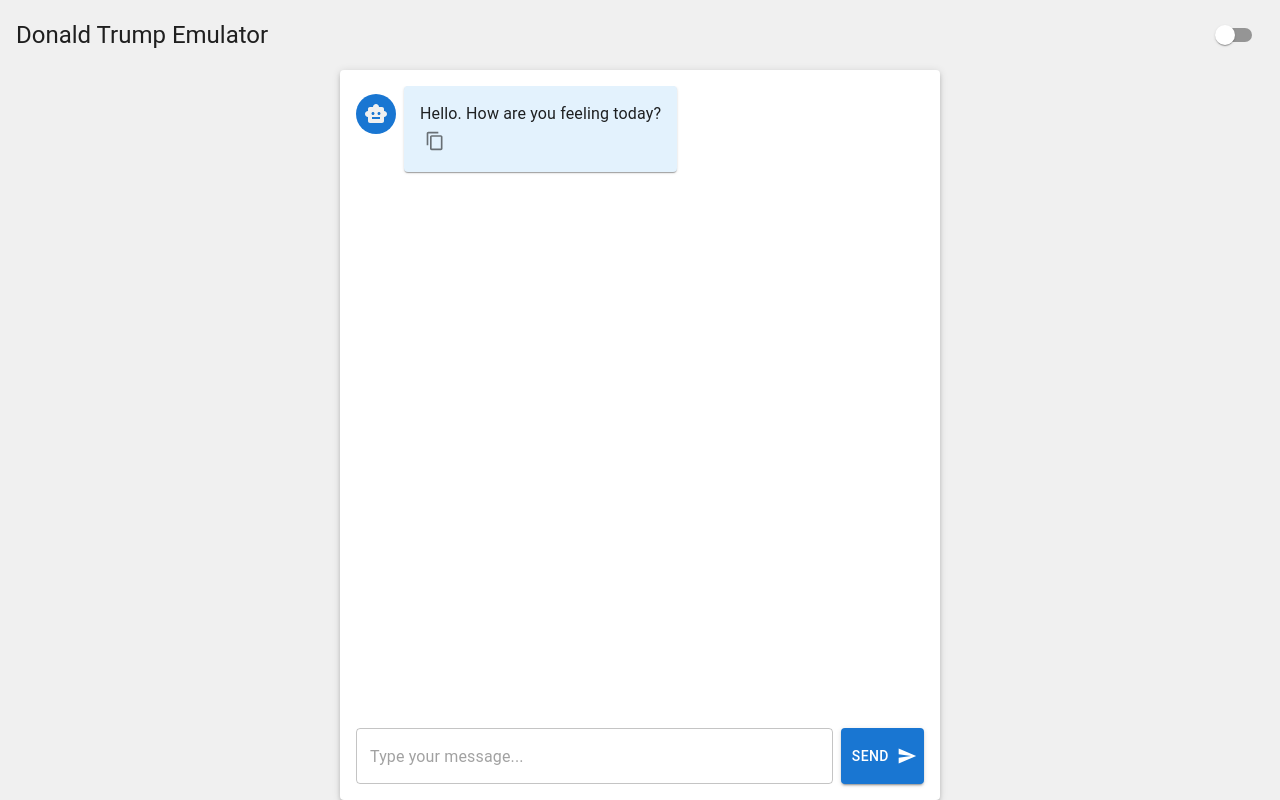
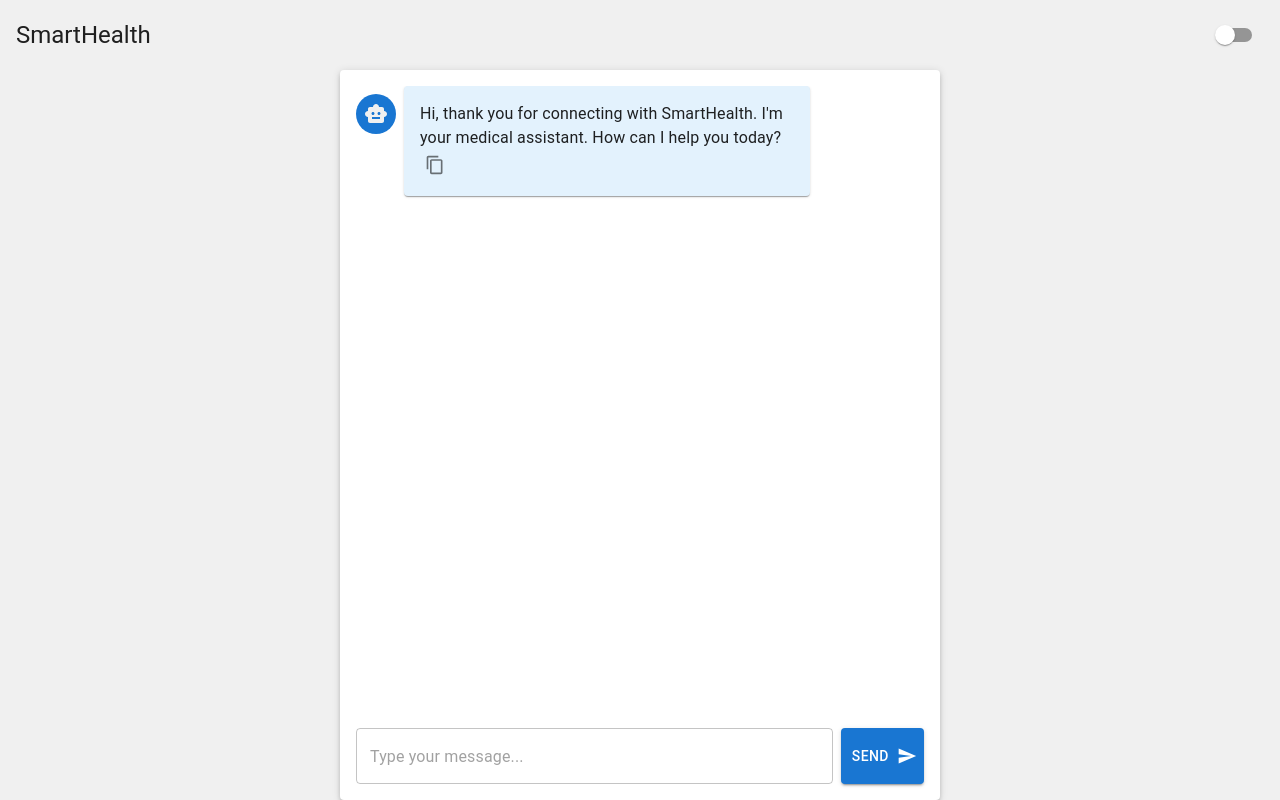
Before and after one commit to it2304/smart_spoke, a Next.js app: page / in a window 1280 px wide. Built offline with nearby package versions, Linux system fonts and the light colour scheme.

Commit message:
changed the title and some headers

```diff
--- a/app/layout.js
+++ b/app/layout.js
@@ -13,8 +13,8 @@
 });
 
 export const metadata = {
-  title: "Create Next App",
-  description: "Generated by create next app",
+  title: "Medical Assistant AI",
+  description: "AI Medical Assistant designed to aquire relevant information from patients to help doctors make diagnoses.",
 };
 
 export default function RootLayout({ children }) {
--- a/app/page.js
+++ b/app/page.js
@@ -19,7 +19,7 @@
     const [messages, setMessages] = useState([
       {
         role: 'assistant',
-        content: `Hello. How are you feeling today?`
+        content: `Hi, thank you for connecting with SmartHealth. I'm your medical assistant. How can I help you today?`
       }
     ])
     const [message, setMessage ] = useState('')
@@ -164,7 +164,7 @@
           }}
         >
           <Box sx={{ p: 2, display: 'flex', justifyContent: 'space-between', alignItems: 'center' }}>
-            <Typography variant="h5">Donald Trump Emulator</Typography>
+            <Typography variant="h5">SmartHealth</Typography>
             <Switch checked={darkMode} onChange={() => setDarkMode(!darkMode)} />
           </Box>
           <Paper
```
